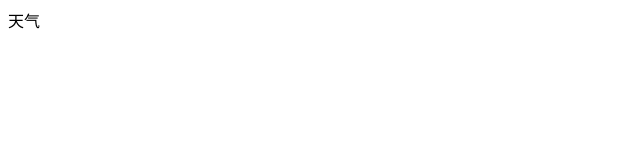
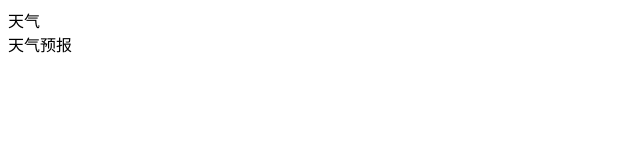
Before and after one commit to Klar-t/ajax-enclosure, a plain HTML site: page weather-demo.html in a window 1280 px wide. Shown: the full height of the page, 0-640 px from the left. Drawn offline with Linux system fonts and the light colour scheme.

```diff
--- a/weather-demo.html
+++ b/weather-demo.html
@@ -9,5 +9,8 @@
 		<div class="wrap">
 			天气
 		</div>
+		<div class="tap">
+			天气预报
+		</div>
 	</body>
 </html>
```
